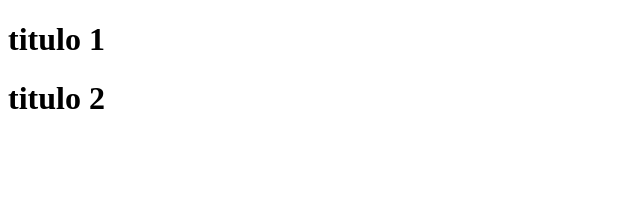
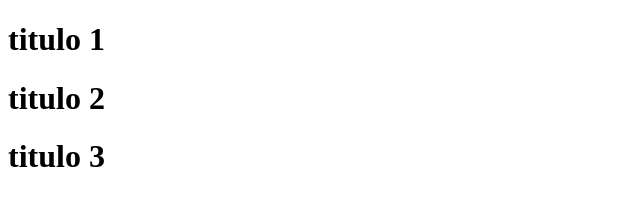
Before and after one commit to mauricioestupian/Git-ADSO-N, a plain HTML site: page Index.html in a window 1280 px wide. Shown: the whole page, without its empty margins (0-640 px from the left). Drawn offline with Linux system fonts and the light colour scheme.

Commit message:
commit tres

```diff
--- a/Index.html
+++ b/Index.html
@@ -12,5 +12,8 @@
     <div>
       <h1>titulo 2</h1>
     </div>
+    <div>
+      <h1>titulo 3</h1>
+    </div>
   </body>
 </html>
```
